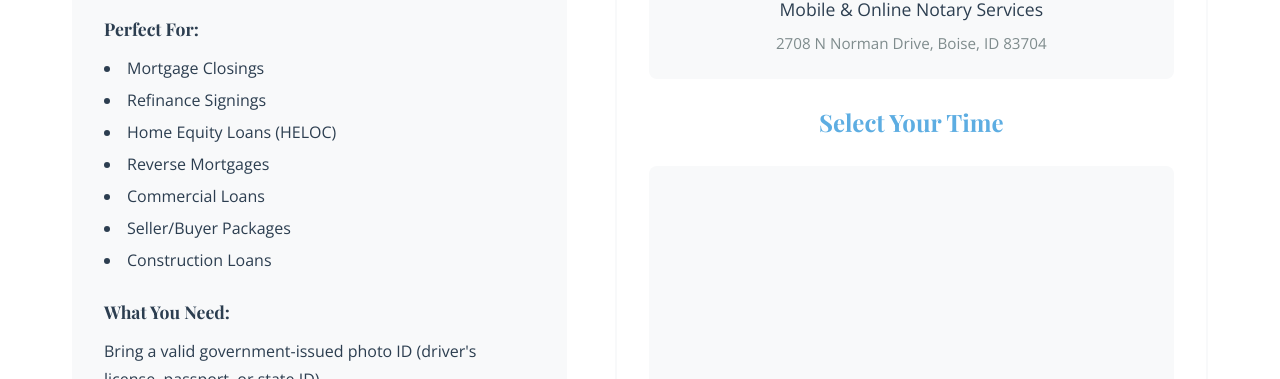
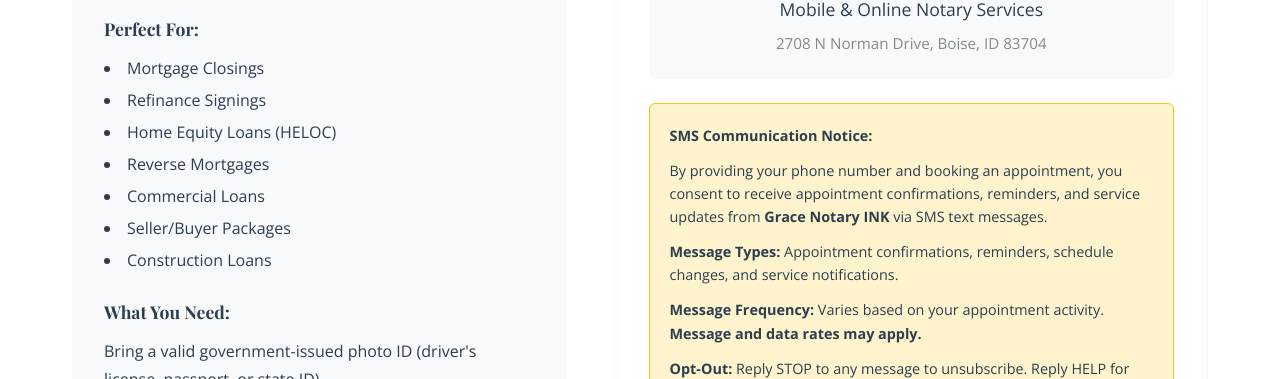
Before and after one commit to matt-gallo/grace-notary-ink, a website: page booking-loan.html in a window 1280 px wide. Shown: the part 421-800 px from the top of the page. Drawn offline with nearby package versions, Linux system fonts and the light colour scheme; a script that the page names is missing.

Commit message:
Add comprehensive SMS disclosure notice on booking pages
- Add prominent yellow notice box above booking calendar
- Include business name "Grace Notary INK" in disclosure
- List specific message types (confirmations, reminders, updates)
- State message frequency varies and data rates may apply
- Include opt-out instructions (STOP/HELP)
- Link to Privacy Policy and Terms of Service
- Meets A2P compliance for message type disclosure

🤖 Generated with [Claude Code](https://claude.com/claude-code)

Co-Authored-By: Claude <noreply@anthropic.com>

```diff
--- a/booking-loan.html
+++ b/booking-loan.html
@@ -396,6 +396,15 @@
                     <p style="color: var(--text-dark); font-size: 1.1rem; margin: 0;">Mobile & Online Notary Services</p>
                     <p style="color: var(--text-light); font-size: 0.95rem; margin: 0.5rem 0 0 0;">2708 N Norman Drive, Boise, ID 83704</p>
                 </div>
+
+                <div style="background: #fff3cd; border: 1px solid #ffc107; border-radius: 6px; padding: 1.25rem; margin-bottom: 1.5rem; font-size: 0.9rem; line-height: 1.6;">
+                    <p style="margin: 0 0 0.75rem 0; color: var(--text-dark);"><strong>SMS Communication Notice:</strong></p>
+                    <p style="margin: 0 0 0.75rem 0; color: var(--text-dark);">By providing your phone number and booking an appointment, you consent to receive appointment confirmations, reminders, and service updates from <strong>Grace Notary INK</strong> via SMS text messages.</p>
+                    <p style="margin: 0 0 0.75rem 0; color: var(--text-dark);"><strong>Message Types:</strong> Appointment confirmations, reminders, schedule changes, and service notifications.</p>
+                    <p style="margin: 0 0 0.75rem 0; color: var(--text-dark);"><strong>Message Frequency:</strong> Varies based on your appointment activity. <strong>Message and data rates may apply.</strong></p>
+                    <p style="margin: 0; color: var(--text-dark);"><strong>Opt-Out:</strong> Reply STOP to any message to unsubscribe. Reply HELP for assistance. See our <a href="privacy-policy.html" style="color: var(--secondary-color); text-decoration: underline;">Privacy Policy</a> and <a href="terms-of-service.html" style="color: var(--secondary-color); text-decoration: underline;">Terms of Service</a>.</p>
+                </div>
+
                 <h2>Select Your Time</h2>
                 <div class="calendar-embed">
                     <iframe src="https://api.leadconnectorhq.com/widget/booking/S2TQggkuy9y4S9hO7dFX" style="width: 100%;border:none;overflow: hidden;" scrolling="no" id="S2TQggkuy9y4S9hO7dFX_1769214819577"></iframe>
```
Also changed, not shown: booking-standard.html (+9 -0 lines).
